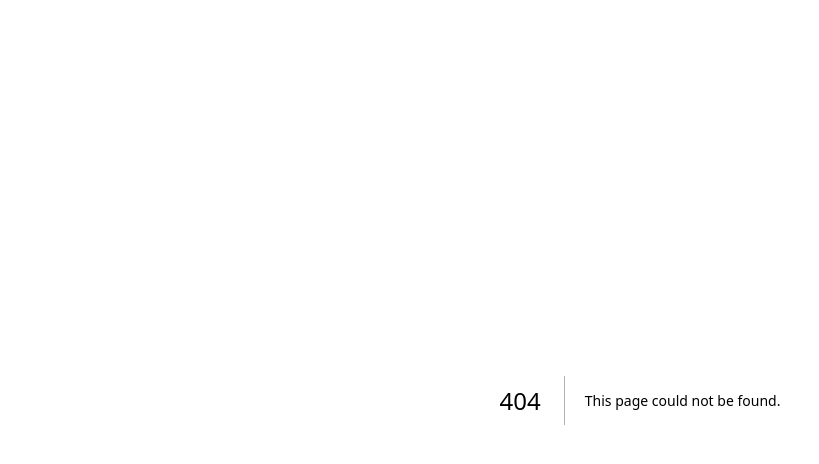
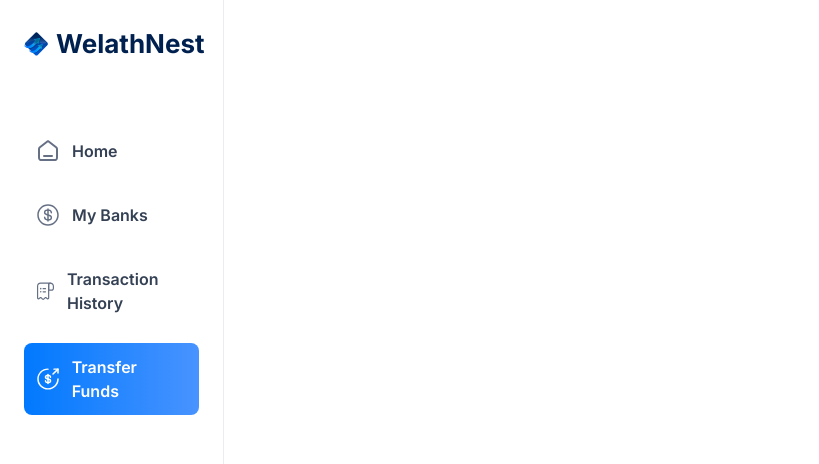
Before and after one commit to Efamamo/WealthNest, a Next.js app in the folder wealthnest/: page /payment-transfer in a window 1280 px wide. Before the commit this address had no page. Shown: the top 464 px of the page, without its empty margins (0-819 px from the left). Built offline with nearby package versions, Linux system fonts and the light colour scheme.

Commit message:
add all pages

```diff
--- /dev/null
+++ b/wealthnest/app/(root)/my-banks/page.tsx
@@ -0,0 +1,7 @@
+import React from 'react';
+
+function MyBanks() {
+  return <div>My Banks</div>;
+}
+
+export default MyBanks;
--- /dev/null
+++ b/wealthnest/app/(root)/payment-transfer/page.tsx
@@ -0,0 +1,7 @@
+import React from 'react';
+
+function Transfer() {
+  return <div></div>;
+}
+
+export default Transfer;
--- /dev/null
+++ b/wealthnest/app/(root)/transaction-history/page.tsx
@@ -0,0 +1,7 @@
+import React from 'react';
+
+function TransactionHistory() {
+  return <div></div>;
+}
+
+export default TransactionHistory;
```
